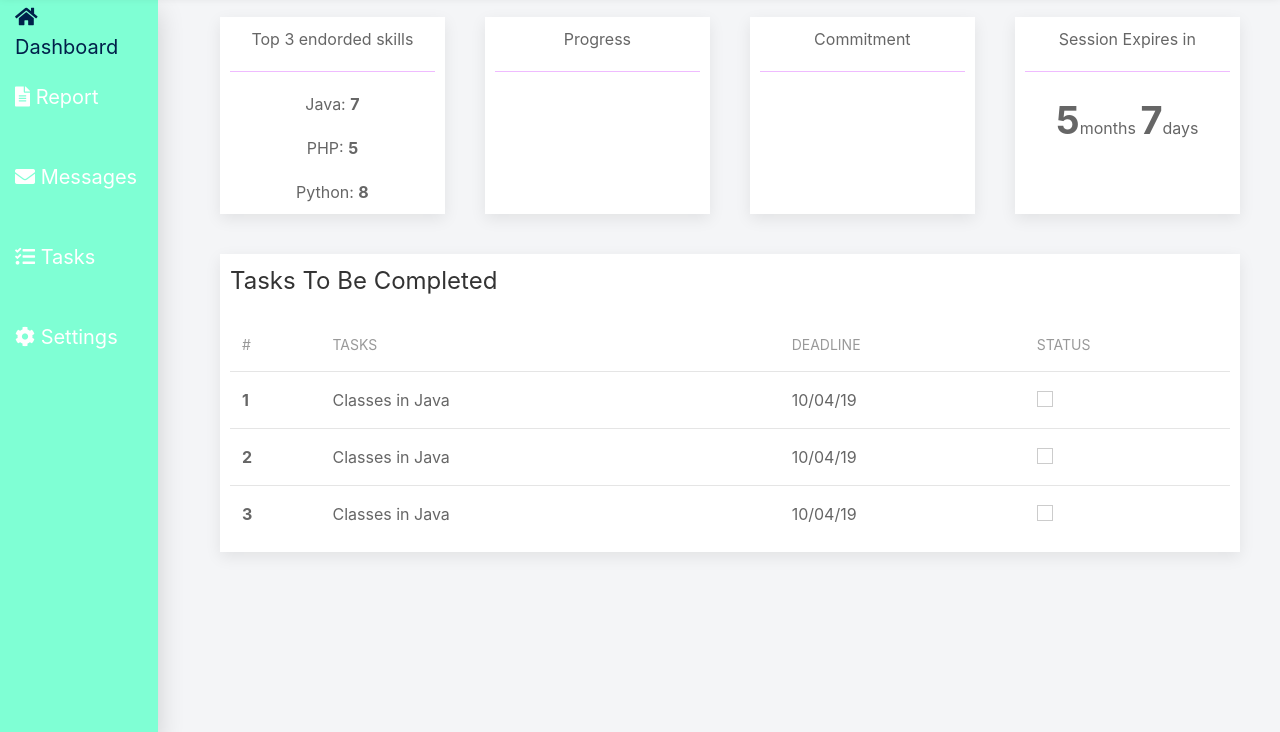
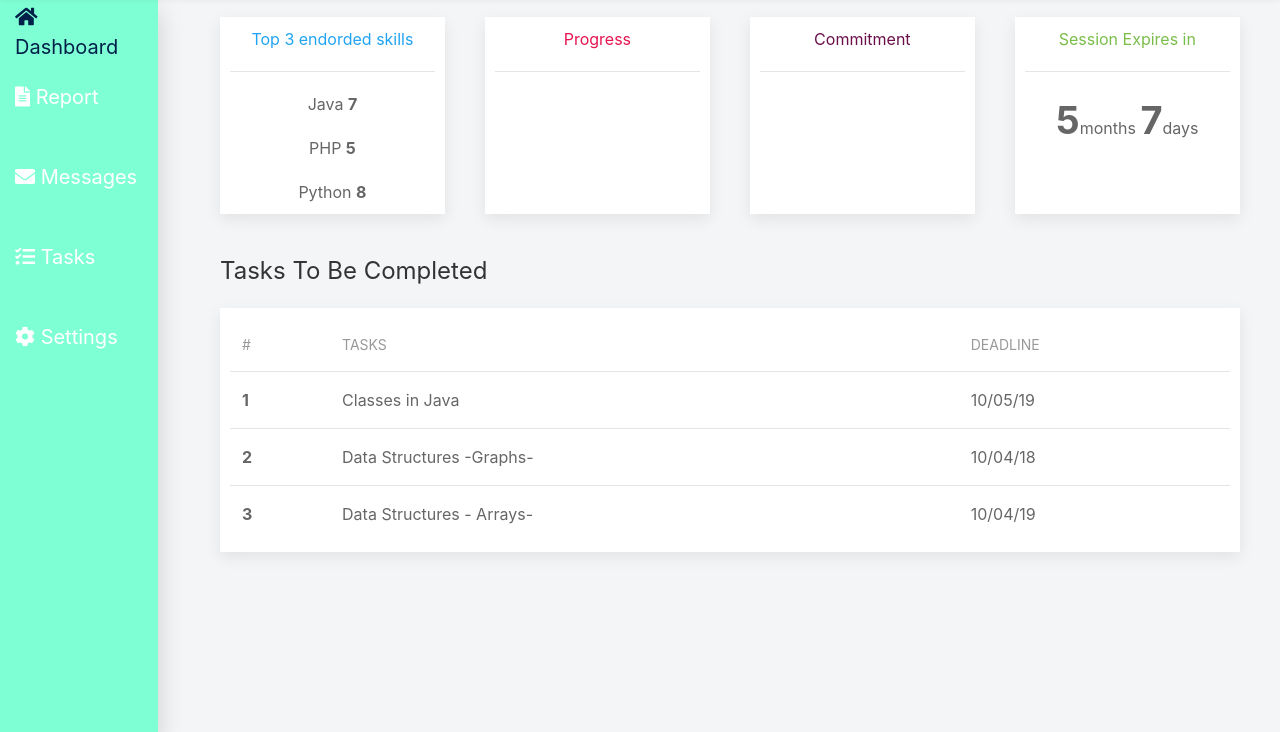
Before and after one commit to hotamisli/menthub-test, a plain HTML site: page dashboard.html in a window 1280 px wide. Shown: the part 83-815 px from the top of the page. Drawn offline with Linux system fonts and the light colour scheme.

Commit message:
dashboard updated

```diff
--- a/css/style.css
+++ b/css/style.css
@@ -27,10 +27,10 @@ body.body {
 .uk-navbar-container ul li.uk-active a {
     color: #00204a;
 }
-hr{
+/* hr{
     border-color: #efbbff;
     background-color: #efbbff;
-}
+} */
 .uk-navbar-container ul li a {
     /* padding-top: 15px;
             padding-bottom: 15px;
--- a/dashboard.html
+++ b/dashboard.html
@@ -83,15 +83,15 @@
                     <div>
                         <div class="uk-card uk-card-default">
                             <div class="uk-card-body uk-text-center">
-                                <p class="uk-text-center">Top 3 endorded skills</p>
+                                <p class="uk-text-center" style="color: #20A4F3">Top 3 endorded skills</p>
                                 <hr>
-                                <p>Java:
+                                <p>Java
                                     <b>7</b>
                                 </p>
-                                <p>PHP:
+                                <p>PHP
                                     <b>5</b>
                                 </p>
-                                <p>Python:
+                                <p>Python
                                     <b>8</b>
                                 </p>
                             </div>
@@ -100,23 +100,23 @@
                     <div>
                         <div class="uk-card uk-card-default">
                             <div class="uk-card-body">
-                                <p class="uk-text-center">Progress</p>
+                                <p class="uk-text-center" style="color: #E71450">Progress</p>
                                 <hr>
                             </div>
                         </div>
                     </div>
                     <div>
-                        <div class="uk-card uk-card-default">
+                        <div class="uk-card uk-card-default" >
                             <div class="uk-card-body uk-text-center">
-                                <p class="uk-text-center">Commitment</p>
+                                <p style="color: #6A0F49" class="uk-text-center">Commitment</p>
                                 <hr>
                             </div>
                         </div>
                     </div>
                     <div>
-                        <div class="uk-card uk-card-default">
+                        <div class="uk-card uk-card-default" >
                             <div class="uk-card-body uk-text-center">
-                                <p class="uk-text-center">Session Expires in</p>
+                                <p style="color: #7ABD49" class="uk-text-center">Session Expires in</p>
                                 <hr>
                              <p >  <b style="font-size:38px">5</b>months <b style="font-size:38px">7</b>days </p>
                             </div>
@@ -125,35 +125,36 @@
                 </div>
                 <div class="uk-child-width-expand@s" uk-grid>
                     <div>
+                            <h3>Tasks To Be Completed</h3>
                         <div class="uk-card uk-card-default uk-card-body">
-                            <h3>Tasks To Be Completed</h3>
+
                             <table class="uk-table uk-table-divider">
                                 <thead>
                                     <tr>
                                         <th>#</th>
                                         <th class="uk-table-expand">Tasks</th>
                                         <th>Deadline</th>
-                                        <th>Status</th>
+                                        <!-- <th>Status</th> -->
                                     </tr>
                                 </thead>
                                 <tbody>
                                     <tr>
                                         <td><b>1</b> </td>
                                         <td>Classes in Java</td>
-                                        <td>10/04/19</td>
-                                        <td><input class="uk-checkbox" type="checkbox"></td>
+                                        <td>10/05/19</td>
+                                        <!-- <td><input class="uk-checkbox" type="checkbox"></td> -->
                                     </tr>
                                     <tr>
                                         <td><b>2</b> </td>
-                                        <td>Classes in Java</td>
-                                        <td>10/04/19</td>
-                                        <td><input class="uk-checkbox" type="checkbox"></td>
+                                        <td>Data Structures -Graphs-</td>
+                                        <td>10/04/18</td>
+                                        <!-- <td><input class="uk-checkbox" type="checkbox"></td> -->
                                     </tr>
                                     <tr>
                                         <td><b>3</b> </td>
-                                        <td>Classes in Java</td>
+                                        <td>Data Structures - Arrays-</td>
                                         <td>10/04/19</td>
-                                        <td><input class="uk-checkbox" type="checkbox"></td>
+                                        <!-- <td><input class="uk-checkbox" type="checkbox"></td> -->
                                     </tr>
                                 </tbody>
                             </table>
```
Also changed, not shown: images/Rectangle.png (deleted), images/menthub1.PNG (deleted), images/menthub2.PNG (deleted).
